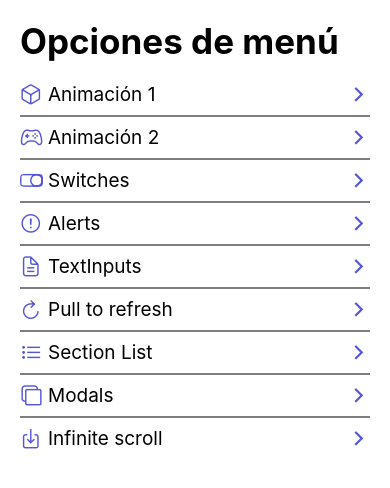
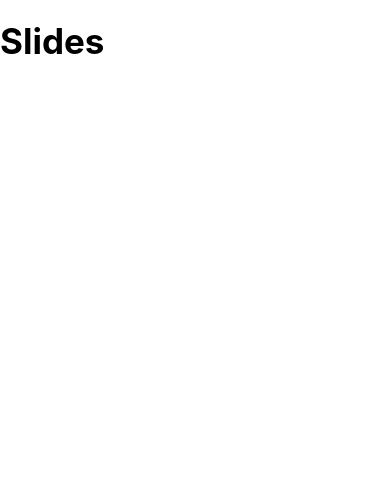
Before and after one commit to Majomon/06-ReactNativeComponents, a React Native app: screen /SlidesScreen in a window 390 px wide. Shown: the top 488 px of the page. Built offline with nearby package versions, Linux system fonts and the light colour scheme.

Commit message:
Creado slidesScreen

```diff
--- a/src/data/menuItems.tsx
+++ b/src/data/menuItems.tsx
@@ -42,4 +42,9 @@ export const menuItems: MenuItem[] = [
     icon: 'download-outline',
     component: 'InfiniteScrollScreen',
   },
+  {
+    name: 'Slides',
+    icon: 'flower-outline',
+    component: 'SlidesScreen',
+  },
 ];
--- a/src/navigation/Navigator.tsx
+++ b/src/navigation/Navigator.tsx
@@ -1,15 +1,16 @@
 import React from 'react';
+import HomeScreen from '../screens/HomeScreen';
 import {createStackNavigator} from '@react-navigation/stack';
 import {AlertScreen} from '../screens/AlertScreen';
-import Animation101Screen from '../screens/Animation101Screen';
-import Animation102Screen from '../screens/Animation102Screen';
+import {Animation101Screen} from '../screens/Animation101Screen';
+import {Animation102Screen} from '../screens/Animation102Screen';
 import {CustomSectionListScreen} from '../screens/CustomSectionListScreen';
-import HomeScreen from '../screens/HomeScreen';
+import {InfiniteScrollScreen} from '../screens/InfiniteScrollScreen';
 import {ModalScreen} from '../screens/ModalScreen';
 import {PullToRefreshScreen} from '../screens/PullToRefreshScreen';
+import {SlidesScreen} from '../screens/SlidesScreen';
 import {SwitchScreen} from '../screens/SwitchScreen';
 import {TextInputScreen} from '../screens/TextInputScreen';
-import {InfiniteScrollScreen} from '../screens/InfiniteScrollScreen';
 
 const Stack = createStackNavigator();
 
@@ -37,8 +38,11 @@ export const Navigator = () => {
         component={CustomSectionListScreen}
       />
       <Stack.Screen name="ModalScreen" component={ModalScreen} />
-      <Stack.Screen name="InfiniteScrollScreen" component={InfiniteScrollScreen} />
-
+      <Stack.Screen
+        name="InfiniteScrollScreen"
+        component={InfiniteScrollScreen}
+      />
+      <Stack.Screen name="SlidesScreen" component={SlidesScreen} />
     </Stack.Navigator>
   );
 };
--- a/src/screens/Animation101Screen.tsx
+++ b/src/screens/Animation101Screen.tsx
@@ -2,7 +2,7 @@ import React from 'react';
 import {Animated, Button, StyleSheet, View} from 'react-native';
 import {useAnimation} from '../hooks/useAnimation';
 
-const Animation101Screen = () => {
+export const Animation101Screen = () => {
   const {fadeIn, fadeOut, opacity, position, startMovingPosition} =
     useAnimation();
 
@@ -32,8 +32,6 @@ const Animation101Screen = () => {
   );
 };
 
-export default Animation101Screen;
-
 const styles = StyleSheet.create({
   container: {
     flex: 1,
--- a/src/screens/Animation102Screen.tsx
+++ b/src/screens/Animation102Screen.tsx
@@ -1,7 +1,7 @@
 import React, {useRef} from 'react';
 import {Animated, PanResponder, StyleSheet, View} from 'react-native';
 
-const Animation102Screen = () => {
+export const Animation102Screen = () => {
   const pan = useRef(new Animated.ValueXY()).current;
 
   const panResponder = PanResponder.create({
@@ -28,8 +28,6 @@ const Animation102Screen = () => {
   );
 };
 
-export default Animation102Screen;
-
 const styles = StyleSheet.create({
   container: {
     flex: 1,
--- /dev/null
+++ b/src/screens/SlidesScreen.tsx
@@ -0,0 +1,11 @@
+import React from 'react';
+import {View} from 'react-native';
+import HeaderTitle from '../components/HeaderTitle';
+
+export const SlidesScreen = () => {
+  return (
+    <View>
+      <HeaderTitle title="Slides" />
+    </View>
+  );
+};
```
